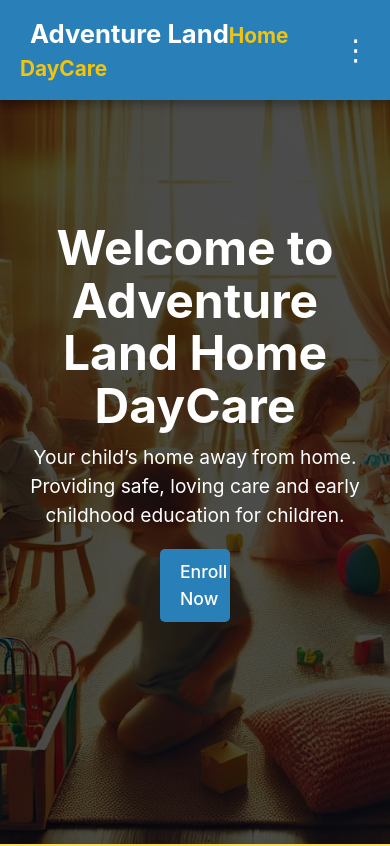
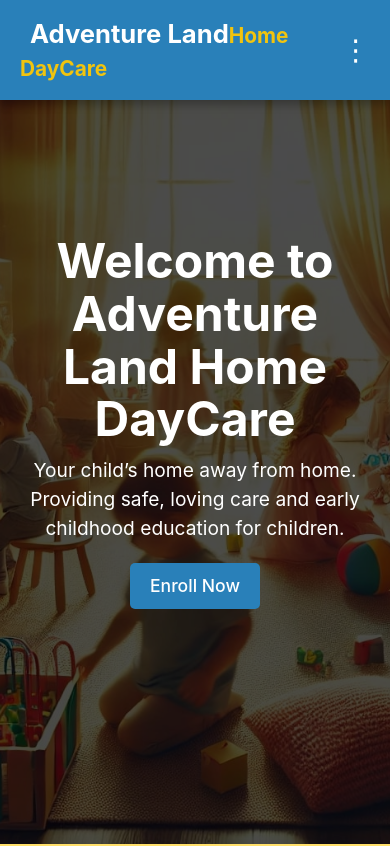
Before and after one commit to SatmeetSingh/Adventure-land-home-daycare, a React (Vite) app: page / in a window 390 px wide. Shown: the top 846 px of the page. Built offline with nearby package versions, Linux system fonts and the light colour scheme.

Commit message:
font change

```diff
--- a/src/Components/Home/home.module.css
+++ b/src/Components/Home/home.module.css
@@ -44,7 +44,7 @@
 
 .ctaButton {
   margin-top: 20px;
-  width: 20%;
+  min-width: 20%;
   background-color: #2980b9;
   color: white;
   padding: 10px 20px;
--- a/src/Components/NavBar/navbar.module.css
+++ b/src/Components/NavBar/navbar.module.css
@@ -119,6 +119,7 @@ nav {
   .menuOpen {
     display: flex;
     transform: translateY(0); /* Slide menu into view */
+    padding-left: 10px;
   }
 
   /* Menu items */
```
